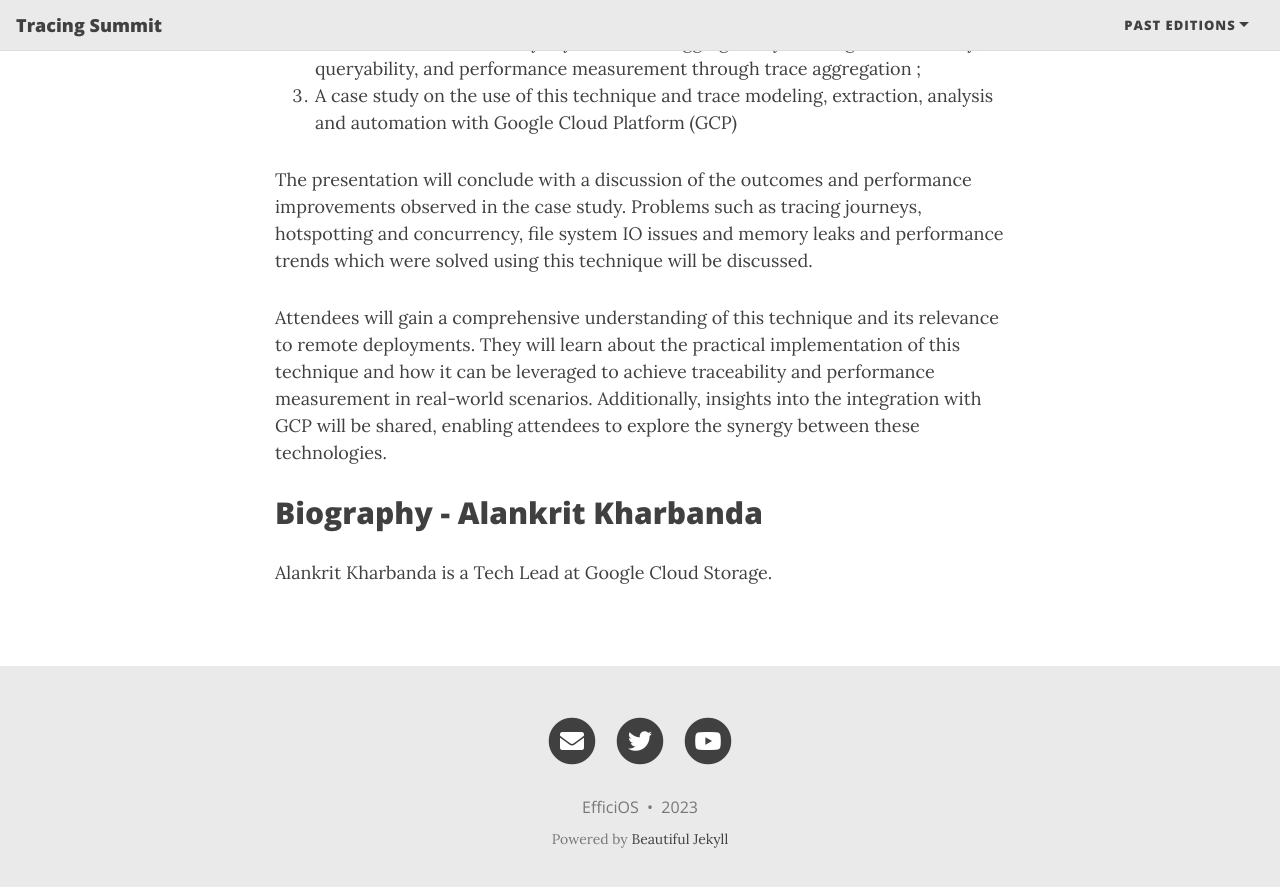
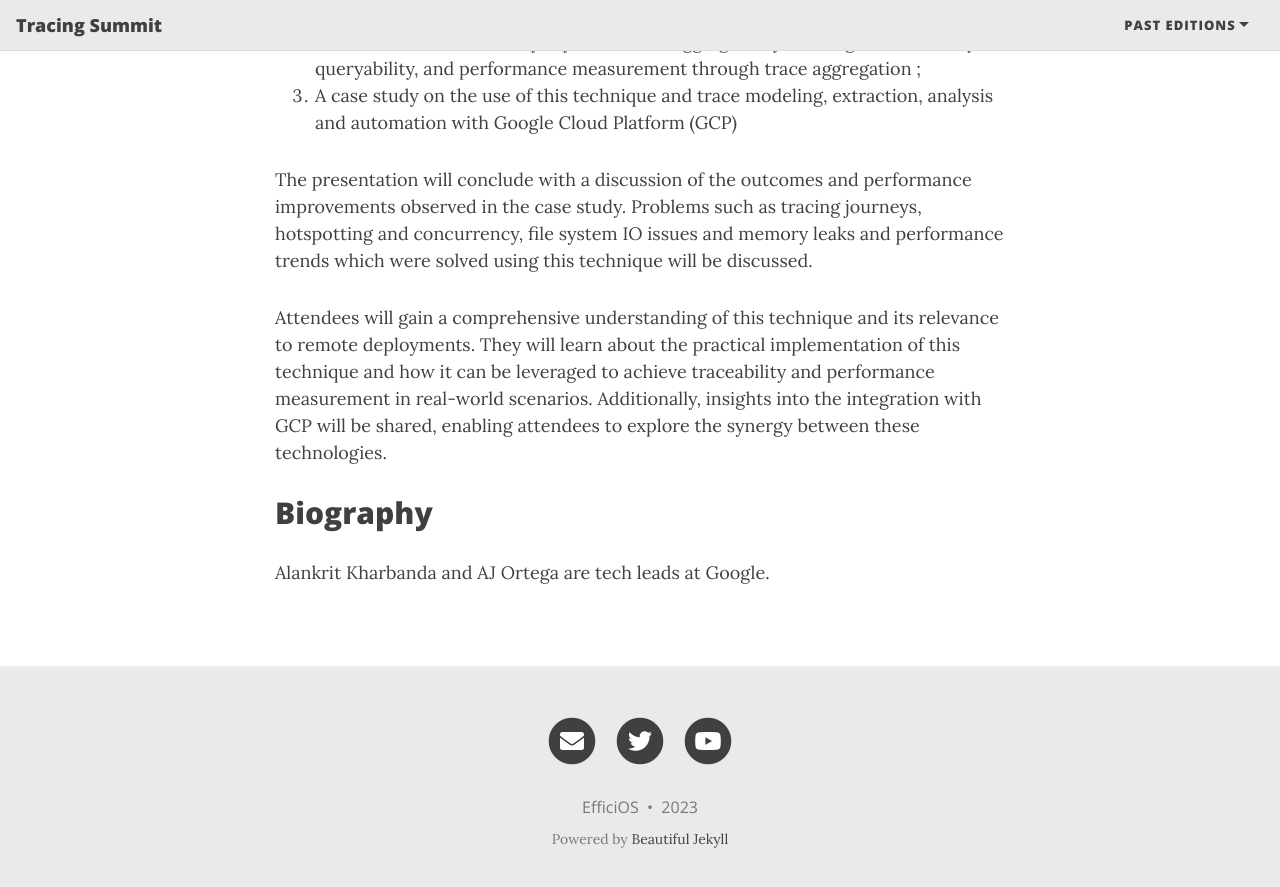
Before and after one commit to tracingsummit/tracingsummit.github.io, a Jekyll site: the page built from ts/2023/remote.md, in a window 1280 px wide and 900 px high, scrolled down 1182 px. Shown: the top 887 px of the window. Built offline with Jekyll 4.4.1, drawn with Linux system fonts in a browser that asks for light colours; nearby versions of some CDN libraries.

Commit message:
ts/2023/remote: Update biography as asked by speakers
Signed-off-by: Olivier Dion <odion@efficios.com>

```diff
--- a/ts/2023/remote.md
+++ b/ts/2023/remote.md
@@ -40,6 +40,6 @@ traceability and performance measurement in real-world scenarios. Additionally,
 insights into the integration with GCP will be shared, enabling attendees to
 explore the synergy between these technologies.
 
-## Biography - Alankrit Kharbanda
+## Biography
 
-Alankrit Kharbanda is a Tech Lead at Google Cloud Storage.
+Alankrit Kharbanda and AJ Ortega are tech leads at Google.
```
